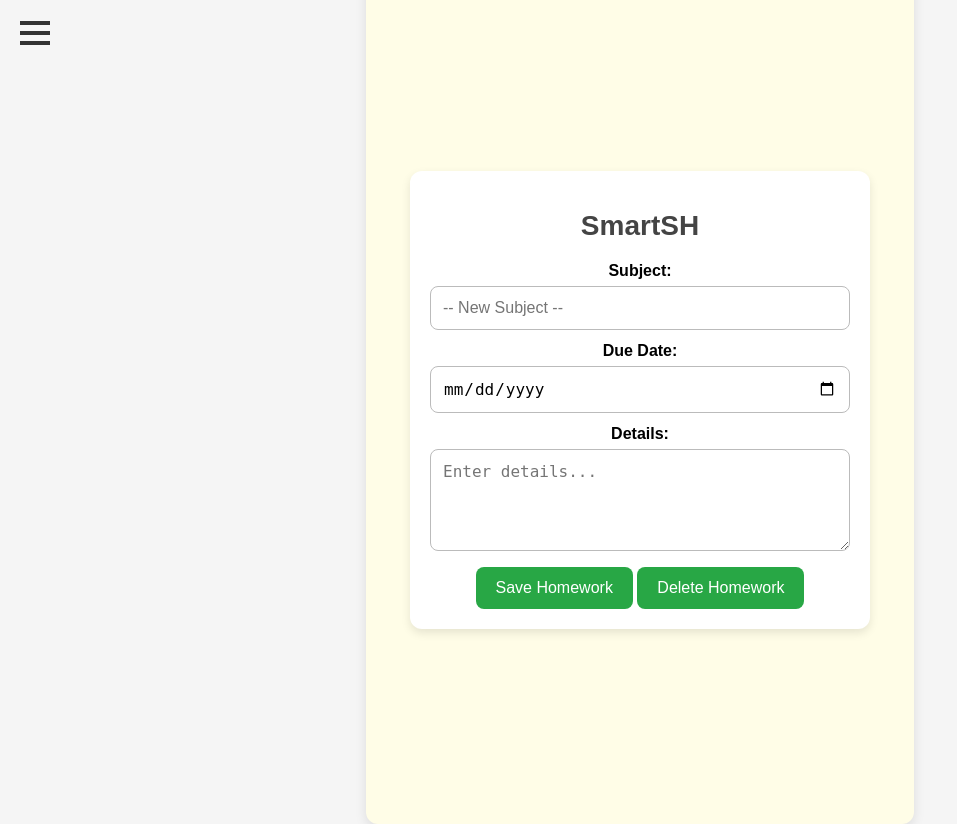
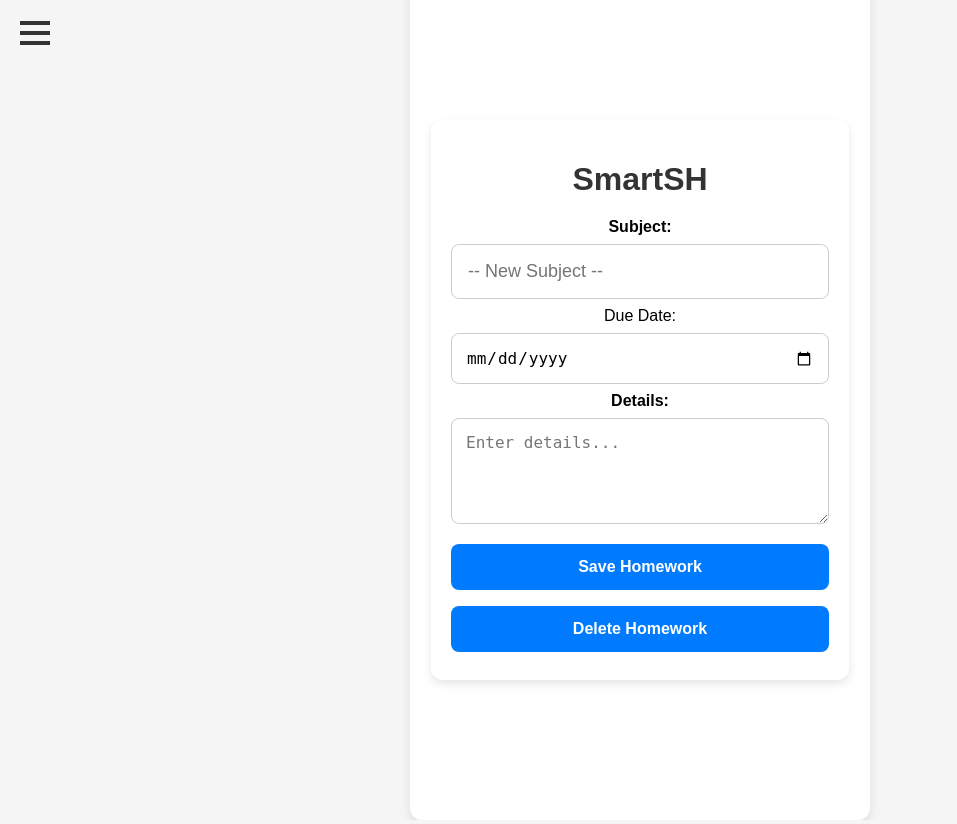
Before and after one commit to Kingboby/Homework, a Flask app: page / in a window 1280 px wide. Shown: the whole page, without its empty margins (0-957 px from the left). Run offline with Flask 3, Linux system fonts and the light colour scheme.

Commit message:
Update style.css

```diff
--- a/static/style.css
+++ b/static/style.css
@@ -167,53 +167,92 @@
 
 
 /* Homework Page Styles */
-/* Homework page */
-.homework-container {
+.homework-container html, body {
+          margin: 0;
+          padding: 0;
+          height: 100%;
+            overflow: hidden;
+            background-color: #f5f5f5;
+            font-family: Arial, sans-serif;
+            display: flex;
+            justify-content: center;
+            align-items: center;
+            -webkit-user-select: none;
+            -webkit-touch-callout: none;
+            touch-action: manipulation;
+        }
+
+        .homework-container  {
             width: 90%;
-  max-width: 500px;
-  background: #fffde7;
+            max-width: 420px;
+            background: white;
             border-radius: 12px;
-  padding: 24px;
-  box-shadow: 0 4px 12px rgba(0,0,0,0.1);
-  text-align: left;
-  font-family: Arial, sans-serif;
-  margin: 20px auto;
+            box-shadow: 0 4px 10px rgba(0,0,0,0.1);
+            padding: 20px;
+            text-align: center;
         }
 
         .homework-container h1 {
-  font-size: 28px;
             margin-bottom: 20px;
-  color: #444;
-  text-align: center;
         }
 
-.homework-container label {
-  display: block;
-  font-weight: bold;
-  margin-bottom: 6px;
+        .homework-container input, textarea, button {
+            width: 100%;
+            margin: 8px 0;
+            padding: 14px;
+            border-radius: 8px;
+            border: 1px solid #ccc;
+            font-size: 16px;
+            box-sizing: border-box;
         }
 
-.homework-container input,
-.homework-container textarea {
-  width: 100%;
-  padding: 12px;
-  font-size: 16px;
-  border-radius: 8px;
-  border: 1px solid #bbb;
-  box-sizing: border-box;
-  margin-bottom: 12px;
+        .homework-container input[list] {
+            font-size: 18px;
+            padding: 16px;
+        }
+
+        .date-row {
+            display: flex;
+            justify-content: center;
+            align-items: center;
+            gap: 6px;
         }
 
         .homework-container button {
-  background-color: #28a745;
+            background-color: #007BFF;
             color: white;
             border: none;
-  border-radius: 8px;
-  padding: 12px 20px;
-  font-size: 16px;
-  cursor: pointer;
+            font-weight: bold;
         }
 
         .homework-container button:hover {
-  background-color: #218838;
+            background-color: #0056b3;
         }
+
+        .delete {
+            background-color: #dc3545;
+        }
+
+        .delete:hover {
+            background-color: #b02a37;
+        }
+        .homework-container body {
+            font-family: Arial, sans-serif;
+            margin: 0;
+        }
+
+          /* Hamburger button */
+        .homework-container .hamburger {
+            position: fixed;
+            top: 15px;
+            left: 20px;
+            cursor: pointer;
+            z-index: 2;
+        }
+
+        .homework-container .hamburger div {
+            width: 30px;
+            height: 4px;
+            background-color: #333;
+            margin: 6px 0;
+        }
```
Lines whose indentation alone changed are shown as unchanged.
